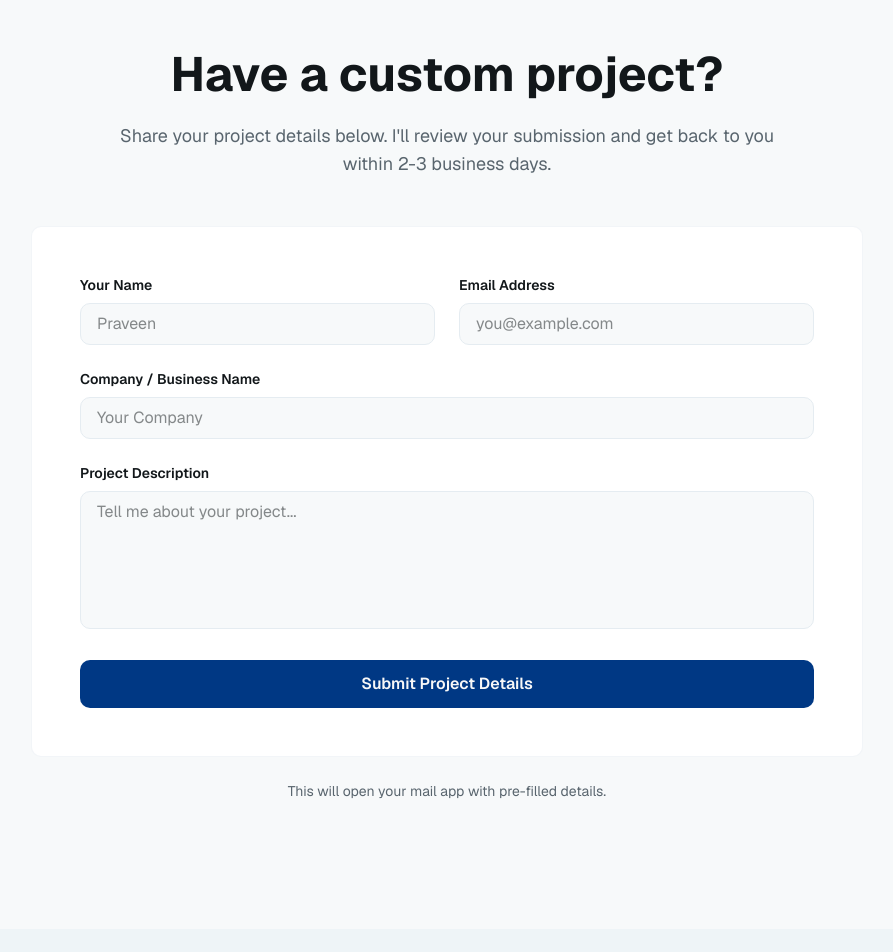
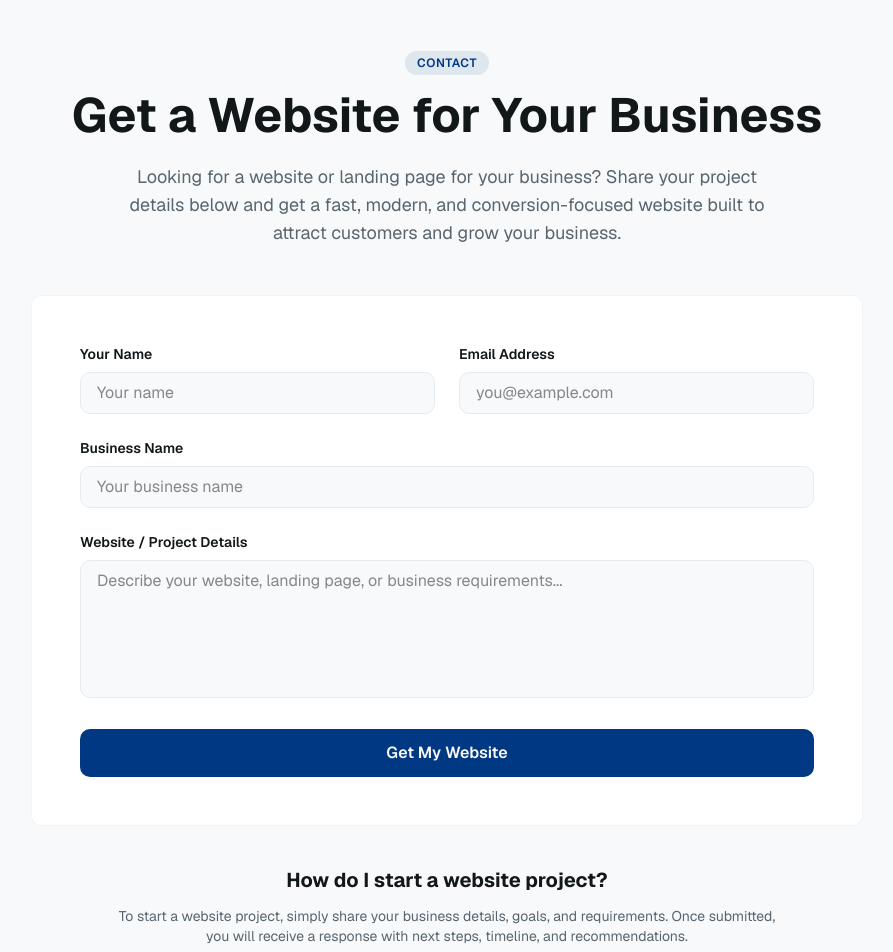
Before and after one commit to Surya-kreator/portfolio, a Next.js app: page / in a window 1280 px wide. Shown: the part 5400-6352 px from the top of the page, without its empty margins (193-1086 px from the left). Built offline with nearby package versions, Linux system fonts and the light colour scheme.

Commit message:
Update project inquiry form for website requests

```diff
--- a/components/sections/custom-project.tsx
+++ b/components/sections/custom-project.tsx
@@ -122,12 +122,12 @@ export default function CustomProject() {
   const handleSubmit = (e: React.FormEvent) => {
     e.preventDefault();
 
-    const subject = `New Project Inquiry from ${form.name}`;
+    const subject = `Website Project Inquiry from ${form.name}`;
 
     const body = `
 Hi,
 
-My name is ${form.name}, and I’d like to discuss a project with you.
+My name is ${form.name}, and I’m interested in building a website for my business.
 
 Here are my details:
 
@@ -135,10 +135,10 @@ Name: ${form.name}
 Email: ${form.email}
 Company: ${form.company || 'Not specified'}
 
-Project Overview:
+Project Description:
 ${form.project}
 
-I’m looking forward to hearing your thoughts and next steps.
+Looking forward to your response.
 
 Best regards,
 ${form.name}
@@ -152,17 +152,24 @@ ${form.name}
   };
 
   return (
-    <section className="py-20 md:py-32">
+    <section id="contact" className="py-20 md:py-32">
       <div className="max-w-4xl mx-auto px-4 sm:px-6 lg:px-8">
 
         {/* Header */}
         <div className="text-center mb-12">
+
+          <span className="inline-block px-3 py-1 rounded-full bg-primary/10 text-primary text-xs font-semibold uppercase tracking-wider mb-4">
+            Contact
+          </span>
+
+          {/* SEO-optimized H2 */}
           <h2 className="text-4xl md:text-5xl font-bold mb-6">
-            Have a custom project?
+            Get a Website for Your Business
           </h2>
+
+          {/* AEO-friendly description */}
           <p className="text-lg text-muted-foreground max-w-2xl mx-auto">
-            Share your project details below. I&apos;ll review your submission and get back to you
-            within 2-3 business days.
+            Looking for a website or landing page for your business? Share your project details below and get a fast, modern, and conversion-focused website built to attract customers and grow your business.
           </p>
         </div>
 
@@ -180,7 +187,7 @@ ${form.name}
                 <input
                   type="text"
                   id="name"
-                  placeholder="Praveen"
+                  placeholder="Your name"
                   onChange={handleChange}
                   required
                   className="w-full px-4 py-2 rounded-lg bg-background border border-border focus:outline-none focus:ring-2 focus:ring-primary"
@@ -207,12 +214,12 @@ ${form.name}
             {/* Company */}
             <div>
               <label className="block text-sm font-semibold mb-2">
-                Company / Business Name
+                Business Name
               </label>
               <input
                 type="text"
                 id="company"
-                placeholder="Your Company"
+                placeholder="Your business name"
                 onChange={handleChange}
                 className="w-full px-4 py-2 rounded-lg bg-background border border-border focus:outline-none focus:ring-2 focus:ring-primary"
               />
@@ -221,11 +228,11 @@ ${form.name}
             {/* Project */}
             <div>
               <label className="block text-sm font-semibold mb-2">
-                Project Description
+                Website / Project Details
               </label>
               <textarea
                 id="project"
-                placeholder="Tell me about your project..."
+                placeholder="Describe your website, landing page, or business requirements..."
                 rows={5}
                 onChange={handleChange}
                 required
@@ -238,15 +245,25 @@ ${form.name}
               type="submit"
               className="w-full px-6 py-3 rounded-lg bg-primary hover:bg-primary/90 text-primary-foreground font-semibold transition"
             >
-              Submit Project Details
+              Get My Website
             </button>
 
           </form>
         </div>
 
+        {/* AEO Boost */}
+        <div className="text-center mt-10 max-w-2xl mx-auto">
+          <h3 className="text-xl font-bold mb-3">
+            How do I start a website project?
+          </h3>
+          <p className="text-muted-foreground text-sm">
+            To start a website project, simply share your business details, goals, and requirements. Once submitted, you will receive a response with next steps, timeline, and recommendations.
+          </p>
+        </div>
+
         {/* Note */}
         <p className="text-center text-sm text-muted-foreground mt-6">
-          This will open your mail app with pre-filled details.
+          This will open your email app with pre-filled project details.
         </p>
 
       </div>
```
